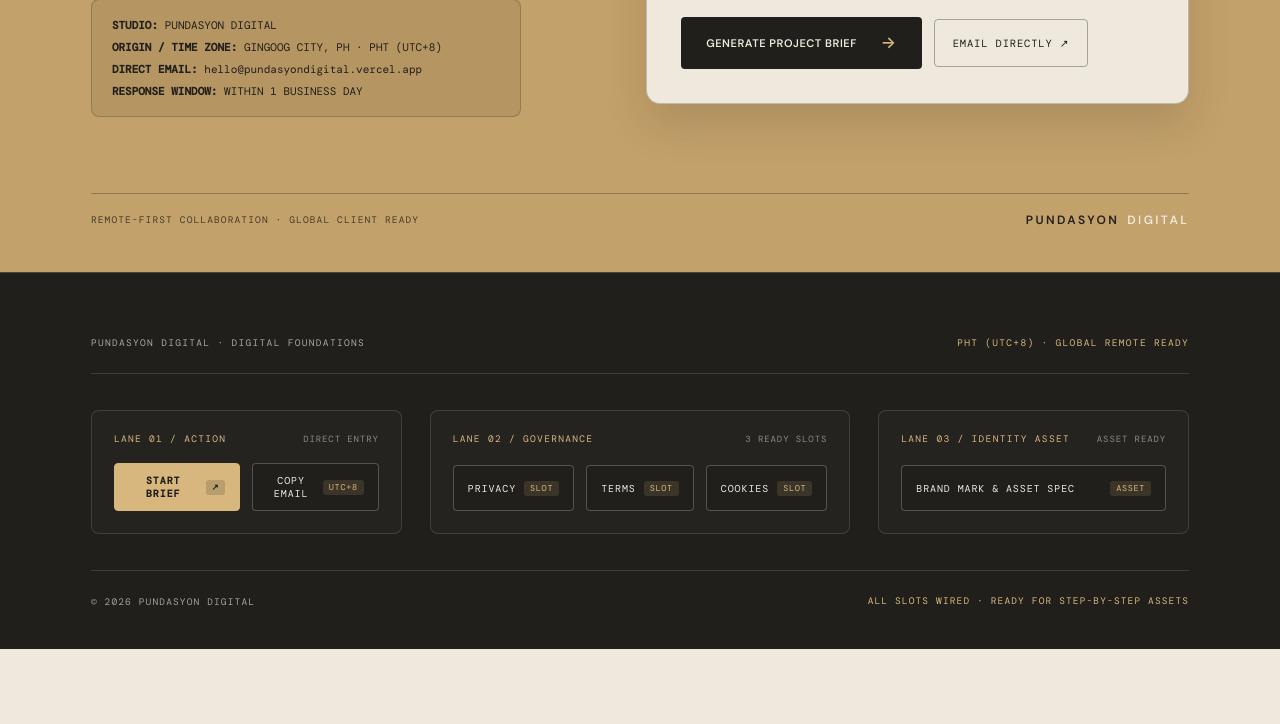
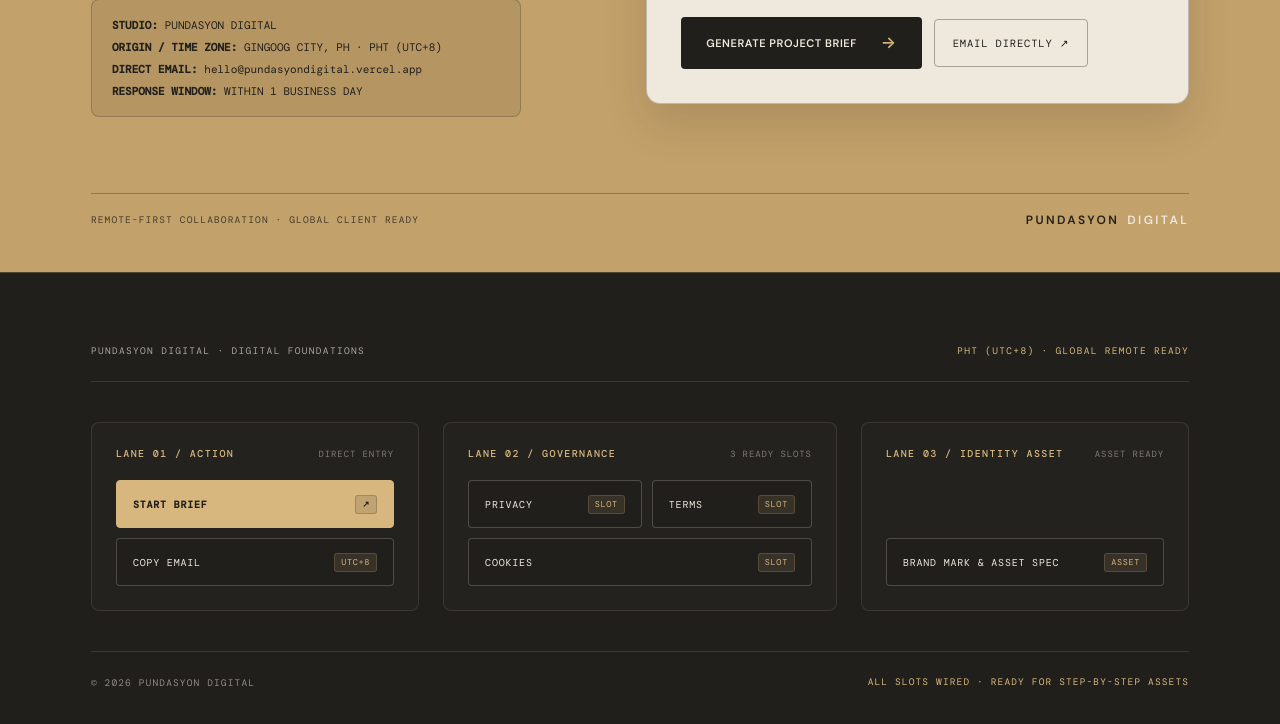
Before and after one commit to arqitequebuild/pundasyon-digital, a plain HTML site: page index.html in a window 1280 px wide. Shown: the part 6627-7351 px from the top of the page. Before the commit the page ends 7276 px from the top, so only its background shows below. Drawn offline with nearby package versions, Linux system fonts and the light colour scheme; a web font is replaced by a local one.

Commit message:
Update style.css

```diff
--- a/css/style.css
+++ b/css/style.css
@@ -286,24 +286,154 @@ h2.display-heading em { color: var(--brass-deep); font-style: italic; }
 .contact-wordmark { color: var(--ink); font: 600 12px var(--sans); letter-spacing: 0.2em; }
 .contact-wordmark b { color: var(--ivory); font-weight: 600; margin-left: 8px; }
 
-/* FOOTER */
-.site-footer { background: var(--ink); color: var(--ivory); padding: 64px var(--page-pad) 40px; border-top: 1px solid rgba(195, 161, 106, 0.28); }
-.footer-top-bar { display: flex; justify-content: space-between; align-items: center; flex-wrap: wrap; gap: 16px; padding-bottom: 24px; border-bottom: 1px solid rgba(238, 232, 221, 0.14); font-family: var(--mono); font-size: 9.5px; letter-spacing: 0.14em; text-transform: uppercase; color: rgba(238, 232, 221, 0.68); }
+/* =========================================================================
+   FOOTER — TOP-TIER ARCHITECTURAL LANES
+   ========================================================================= */
+.site-footer {
+  background: var(--ink);
+  color: var(--ivory);
+  padding: 72px var(--page-pad) 40px;
+  border-top: 1px solid rgba(195, 161, 106, 0.28);
+}
+
+.footer-top-bar {
+  display: flex;
+  justify-content: space-between;
+  align-items: center;
+  flex-wrap: wrap;
+  gap: 16px;
+  padding-bottom: 24px;
+  border-bottom: 1px solid rgba(238, 232, 221, 0.12);
+  font-family: var(--mono);
+  font-size: 9.5px;
+  letter-spacing: 0.14em;
+  text-transform: uppercase;
+  color: rgba(238, 232, 221, 0.68);
+}
 .footer-top-bar .brass-accent { color: var(--brass-light); }
-.footer-lanes { display: grid; grid-template-columns: repeat(3, 1fr); gap: 28px; padding: 36px 0; border-bottom: 1px solid rgba(238, 232, 221, 0.14); }
-.footer-lane { background: rgba(238, 232, 221, 0.02); border: 1px solid rgba(238, 232, 221, 0.14); border-radius: var(--radius-md); padding: 22px; display: flex; flex-direction: column; justify-content: space-between; gap: 18px; }
-.lane-header { display: flex; justify-content: space-between; align-items: baseline; gap: 12px; }
-.lane-label { font-family: var(--mono); font-size: 9.5px; letter-spacing: 0.14em; text-transform: uppercase; color: var(--brass-light); }
-.lane-tag { font-family: var(--mono); font-size: 9px; letter-spacing: 0.1em; text-transform: uppercase; color: rgba(238, 232, 221, 0.52); }
-.lane-buttons { display: grid; grid-template-columns: repeat(2, 1fr); gap: 12px; }
-.footer-btn { min-height: 46px; padding: 10px 14px; border-radius: var(--radius-sm); border: 1px solid rgba(238, 232, 221, 0.26); background: rgba(33, 31, 27, 0.75); color: var(--ivory); font-family: var(--mono); font-size: 10px; letter-spacing: 0.09em; text-transform: uppercase; display: inline-flex; align-items: center; justify-content: space-between; gap: 8px; transition: background 0.2s ease, border-color 0.2s ease, color 0.2s ease, transform 0.2s ease; }
-.footer-btn:hover { transform: translateY(-1px); border-color: var(--brass-light); color: var(--brass-light); }
-.footer-btn--primary { background: var(--brass-light); color: var(--ink); border-color: var(--brass-light); font-weight: 600; }
-.footer-btn--primary:hover { background: var(--ivory); color: var(--ink); border-color: var(--ivory); }
-.footer-slot-badge { font-size: 8.5px; padding: 2px 6px; border-radius: 3px; background: rgba(215, 183, 126, 0.14); color: var(--brass-light); letter-spacing: 0.08em; flex-shrink: 0; }
-.footer-btn--primary .footer-slot-badge { background: rgba(33, 31, 27, 0.16); color: var(--ink); }
-.footer-bottom-bar { padding-top: 24px; display: flex; justify-content: space-between; align-items: center; flex-wrap: wrap; gap: 16px; font-family: var(--mono); font-size: 9.5px; letter-spacing: 0.12em; text-transform: uppercase; color: rgba(238, 232, 221, 0.65); }
-.footer-status-readout { color: var(--brass-light); min-height: 14px; }
+
+.footer-lanes {
+  display: grid;
+  grid-template-columns: 1fr 1.2fr 1fr;
+  gap: 24px;
+  padding: 40px 0;
+  border-bottom: 1px solid rgba(238, 232, 221, 0.12);
+}
+
+.footer-lane {
+  background: rgba(238, 232, 221, 0.015);
+  border: 1px solid rgba(238, 232, 221, 0.1);
+  border-radius: var(--radius-md);
+  padding: 24px;
+  display: flex;
+  flex-direction: column;
+  justify-content: space-between;
+  gap: 20px;
+}
+
+.lane-header {
+  display: flex;
+  justify-content: space-between;
+  align-items: baseline;
+  gap: 12px;
+}
+.lane-label {
+  font-family: var(--mono);
+  font-size: 10px;
+  letter-spacing: 0.14em;
+  text-transform: uppercase;
+  color: var(--brass-light);
+  font-weight: 500;
+}
+.lane-tag {
+  font-family: var(--mono);
+  font-size: 9px;
+  letter-spacing: 0.1em;
+  text-transform: uppercase;
+  color: rgba(238, 232, 221, 0.45);
+}
+
+.lane-buttons {
+  display: flex;
+  flex-wrap: wrap;
+  gap: 10px;
+  align-items: stretch;
+}
+
+.footer-btn {
+  flex: 1 1 auto;
+  min-height: 48px;
+  padding: 10px 16px;
+  border-radius: var(--radius-sm);
+  border: 1px solid rgba(238, 232, 221, 0.22);
+  background: rgba(33, 31, 27, 0.6);
+  color: var(--ivory);
+  font-family: var(--mono);
+  font-size: 10px;
+  letter-spacing: 0.08em;
+  text-transform: uppercase;
+  display: inline-flex;
+  align-items: center;
+  justify-content: space-between;
+  gap: 12px;
+  transition: all 0.25s ease;
+  white-space: nowrap;
+}
+
+.footer-btn:hover {
+  transform: translateY(-2px);
+  border-color: var(--brass-light);
+  background: rgba(215, 183, 126, 0.08);
+  color: var(--brass-light);
+}
+
+.footer-btn--primary {
+  background: var(--brass-light);
+  color: var(--ink);
+  border-color: var(--brass-light);
+  font-weight: 600;
+  flex: 1 1 100%;
+}
+.footer-btn--primary:hover {
+  background: var(--ivory);
+  color: var(--ink);
+  border-color: var(--ivory);
+}
+
+.footer-slot-badge {
+  font-size: 8.5px;
+  padding: 3px 6px;
+  border-radius: 3px;
+  background: rgba(215, 183, 126, 0.12);
+  color: var(--brass-light);
+  letter-spacing: 0.08em;
+  flex-shrink: 0;
+  border: 1px solid rgba(215, 183, 126, 0.2);
+}
+
+.footer-btn--primary .footer-slot-badge {
+  background: rgba(33, 31, 27, 0.12);
+  color: var(--ink);
+  border-color: rgba(33, 31, 27, 0.2);
+}
+
+.footer-bottom-bar {
+  padding-top: 24px;
+  display: flex;
+  justify-content: space-between;
+  align-items: center;
+  flex-wrap: wrap;
+  gap: 16px;
+  font-family: var(--mono);
+  font-size: 9.5px;
+  letter-spacing: 0.12em;
+  text-transform: uppercase;
+  color: rgba(238, 232, 221, 0.55);
+}
+.footer-status-readout {
+  color: var(--brass-light);
+  min-height: 14px;
+}
 
 /* MODALS */
 .modal-backdrop { position: fixed; inset: 0; z-index: 250; background: rgba(18, 16, 14, 0.78); backdrop-filter: blur(8px); -webkit-backdrop-filter: blur(8px); display: none; align-items: center; justify-content: center; padding: 20px; }
@@ -334,6 +464,7 @@ h2.display-heading em { color: var(--brass-deep); font-style: italic; }
   .included-faq-wrap, .contact-layout, .intro-grid, .approach-grid { grid-template-columns: 1fr; }
   .work-header, .services-heading { flex-direction: column; align-items: flex-start; }
   .footer-lanes { grid-template-columns: 1fr; }
+  .lane-buttons { display: grid; grid-template-columns: repeat(auto-fit, minmax(140px, 1fr)); }
 }
 
 @media (max-width: 820px) {
@@ -364,7 +495,7 @@ h2.display-heading em { color: var(--brass-deep); font-style: italic; }
   .hero-index { display: none; }
 
   .section-pad { padding: 80px var(--page-pad); }
-  .metrics-strip, .brief-grid, .modal-specs, .slot-meta-grid, .lane-buttons { grid-template-columns: 1fr; }
+  .metrics-strip, .brief-grid, .modal-specs, .slot-meta-grid { grid-template-columns: 1fr; }
 }
 
 @media (prefers-reduced-motion: reduce) {
```
